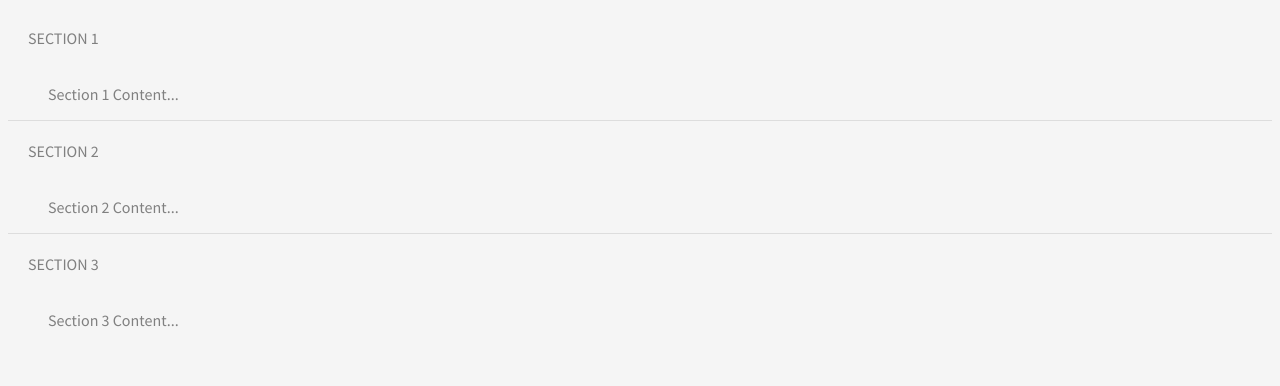
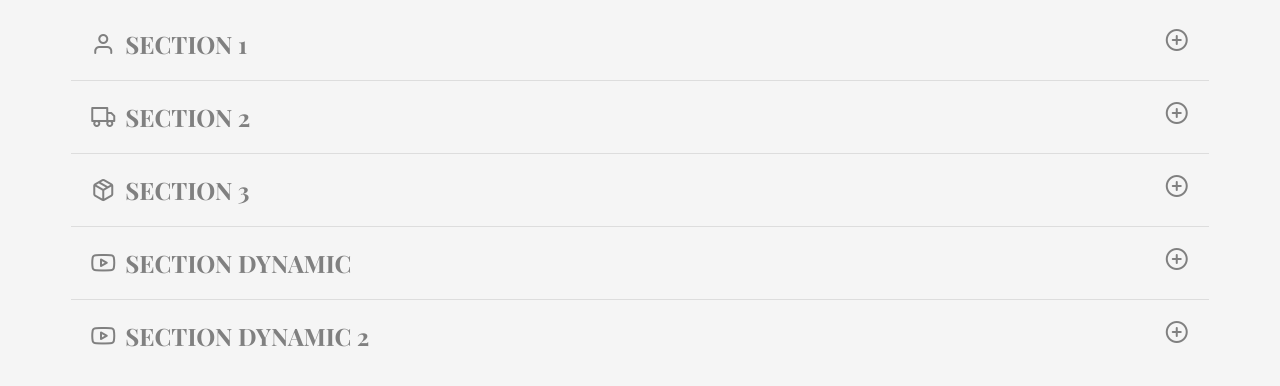
Before and after one commit to iXorx/pure-accordion, a website built with webpack: page index.html in a window 1280 px wide. Built offline with nearby package versions, Linux system fonts and the light colour scheme.

Commit message:
Add dynamic element addition

```diff
--- a/src/js/helloworld.js
+++ /dev/null
@@ -1 +0,0 @@
-export const hello = () => console.log('Hello World ES6')
--- a/src/js/index.js
+++ b/src/js/index.js
@@ -1,4 +1,38 @@
 import '../sass/main.scss'
-import { hello } from './helloworld'
 
-hello()
+function onClick (event) {
+    const activeElement = document.querySelectorAll('[data-active]')
+    activeElement.forEach(e => e.removeAttribute('data-active'))
+    if(activeElement[0] !== event.target) {
+        event.target.setAttribute('data-active', 'true')
+    }
+}
+
+const setClickListener = (element) =>  element.addEventListener('click', onClick)
+
+function setClick () {
+    document.querySelectorAll('dt').forEach(setClickListener)
+}
+
+function init () {
+    setClick()
+    createNewElementInDescriptiveList('Section Dynamic', 'Section Dynamic Content...')
+    createNewElementInDescriptiveList('Section Dynamic 2', 'Section Dynamic Content 2...')
+}
+
+const createNewElementInDescriptiveList = (title, content) => {
+    const newDt = document.createElement('dt')
+    setClickListener(newDt)
+    const newContentDt = document.createTextNode(title)
+    newDt.appendChild(newContentDt)
+    const newDd = document.createElement('dd')
+    const newP = document.createElement('p')
+    const newContentDd = document.createTextNode(content)
+    newP.appendChild(newContentDd)
+    newDd.appendChild(newP)
+    const targetDl = document.querySelector('dl')
+    targetDl.appendChild(newDt)
+    targetDl.appendChild(newDd)
+}
+
+document.addEventListener('DOMContentLoaded', init)
--- a/src/sass/fonts.scss
+++ b/src/sass/fonts.scss
@@ -25,3 +25,14 @@
          url('../fonts/source-sans-pro-v13-latin-regular.ttf') format('truetype'), /* Safari, Android, iOS */
          url('../fonts/source-sans-pro-v13-latin-regular.svg#SourceSansPro') format('svg'); /* Legacy iOS */
   }
+
+@font-face {
+  font-family: 'icomoon';
+  src:  url('../fonts/icomoon.eot?5fai7w');
+  src:  url('../fonts/icomoon.eot?5fai7w#iefix') format('embedded-opentype'),
+    url('../fonts/icomoon.ttf?5fai7w') format('truetype'),
+    url('../fonts/icomoon.woff?5fai7w') format('woff'),
+    url('../fonts/icomoon.svg?5fai7w#icomoon') format('svg');
+  font-weight: normal;
+  font-style: normal;
+}
--- /dev/null
+++ b/src/sass/icomoon.scss
@@ -0,0 +1,38 @@
+
+
+[class^="icon-"], [class*=" icon-"] {
+  /* use !important to prevent issues with browser extensions that change fonts */
+  font-family: 'icomoon' !important;
+  speak: none;
+  font-style: normal;
+  font-weight: normal;
+  font-variant: normal;
+  text-transform: none;
+  line-height: 1;
+
+  /* Better Font Rendering =========== */
+  -webkit-font-smoothing: antialiased;
+  -moz-osx-font-smoothing: grayscale;
+}
+
+.icon-loader:before {
+  content: "\71";
+}
+.icon-minus-circle:before {
+  content: "\2d";
+}
+.icon-package:before {
+  content: "\61";
+}
+.icon-plus-circle:before {
+  content: "\2b";
+}
+.icon-truck:before {
+  content: "\74";
+}
+.icon-user:before {
+  content: "\69";
+}
+.icon-youtube:before {
+  content: "\70";
+}
--- a/src/sass/main.scss
+++ b/src/sass/main.scss
@@ -1,2 +1,3 @@
 @import './fonts.scss';
+@import './icomoon.scss';
 @import './styles.scss';
--- a/src/sass/styles.scss
+++ b/src/sass/styles.scss
@@ -4,13 +4,75 @@ body {
     font-family: 'Source Sans Pro', Arial, Helvetica, sans-serif;
 }
 
+dl {
+    min-width: 330;
+    margin: auto;
+    width: 90%;
+}
+
 dt {
-    /*font-family: 'Playfair Display', 'Times New Roman', Times, serif;*/
+    font-family: 'Playfair Display', 'Times New Roman', Times, serif;
     padding: 20px;
+    text-transform: uppercase;
+    font-size: 1.5rem;
+    cursor: pointer;
 
-    text-transform: uppercase;
+    &:after,
+    &:before {
+        font-family: 'icomoon' !important;
+        speak: none;
+        font-style: normal;
+        font-weight: normal;
+        font-variant: normal;
+        text-transform: none;
+        line-height: 1;
+
+        /* Better Font Rendering =========== */
+        -webkit-font-smoothing: antialiased;
+        -moz-osx-font-smoothing: grayscale;
+
+        content: "\70";
+    }
+    &:after {
+        padding-left: 10px;
+        float: right;
+        content: "\2b";
+    }
+    &:before {
+        padding-right: 10px;
+    }
+
+    &:nth-child(1) {
+        &:before {
+            content: "\69";
+        }
+    }
+    &:nth-child(3) {
+        &:before {
+            content: "\74";
+        }
+    }
+    &:nth-child(5) {
+        &:before {
+            content: "\61";
+        }
+    }
 
     dd + & {
         border-top: 1px solid #ddd;
     }
+
+    &[data-active] {
+        &:after {
+            content: "\2d";
+        }
+    }
 }
+
+dd {
+    display: none;
+
+    dt[data-active] + & {
+        display: block;
+    }
+}
--- a/webpack.config.js
+++ b/webpack.config.js
@@ -2,10 +2,11 @@ const path = require("path")
 const MiniCssExtractPlugin = require("mini-css-extract-plugin");
 
 module.exports = {
-  entry: './src/js/index.js',
+  watch: true,
+  entry: "./src/js/index.js",
   output: {
-    path: path.resolve(__dirname, 'dist'),
-    filename: 'bundle.js'
+      path: path.resolve(__dirname, "dist"),
+      filename: "bundle.js"
   },
   module: {
       rules: [
@@ -13,9 +14,9 @@ module.exports = {
               test: /\.js$/,
               exclude: /(node_modules)/,
               use: {
-          loader: 'babel-loader',
+                  loader: "babel-loader",
                   options: {
-            presets: ['@babel/preset-env']
+                      presets: ["@babel/preset-env"]
                   }
               }
           },
@@ -26,20 +27,20 @@ module.exports = {
                       loader: MiniCssExtractPlugin.loader
                   },
                   {
+                      // This loader resolves url() and @imports inside CSS
+                      loader: "css-loader"
+                  },
+                  {
+                      // Then we apply postCSS fixes like autoprefixer and minifying
+                      loader: "postcss-loader"
+                  },
+                  {
                       // First we transform SASS to standard CSS
                       loader: "sass-loader",
                       options: {
                           implementation: require("sass")
                       }
-          },
-          {
-            // This loader resolves url() and @imports inside CSS
-            loader: "css-loader",
-          },
-          {
-            // Then we apply postCSS fixes like autoprefixer and minifying
-            loader: "postcss-loader"
-          },
+                  }
               ]
           },
           {
@@ -50,7 +51,7 @@ module.exports = {
                       // Using file-loader too
                       loader: "file-loader",
                       options: {
-              outputPath: 'fonts'
+                          outputPath: "fonts"
                       }
                   }
               ]
@@ -62,5 +63,5 @@ module.exports = {
           filename: "bundle.css"
       })
   ],
-  mode: 'development'
-};
+  mode: "development"
+}
```
Also changed, not shown: dist/bundle.css, dist/bundle.js, dist/fonts/b3c58eddb100578de27814353ee8ac46.ttf (added), dist/fonts/da165d7795071890a641ad8021925b0b.woff (added), src/fonts/icomoon.ttf (added), src/fonts/icomoon.woff (added), 4 other files. Lines whose indentation alone changed are shown as unchanged.
